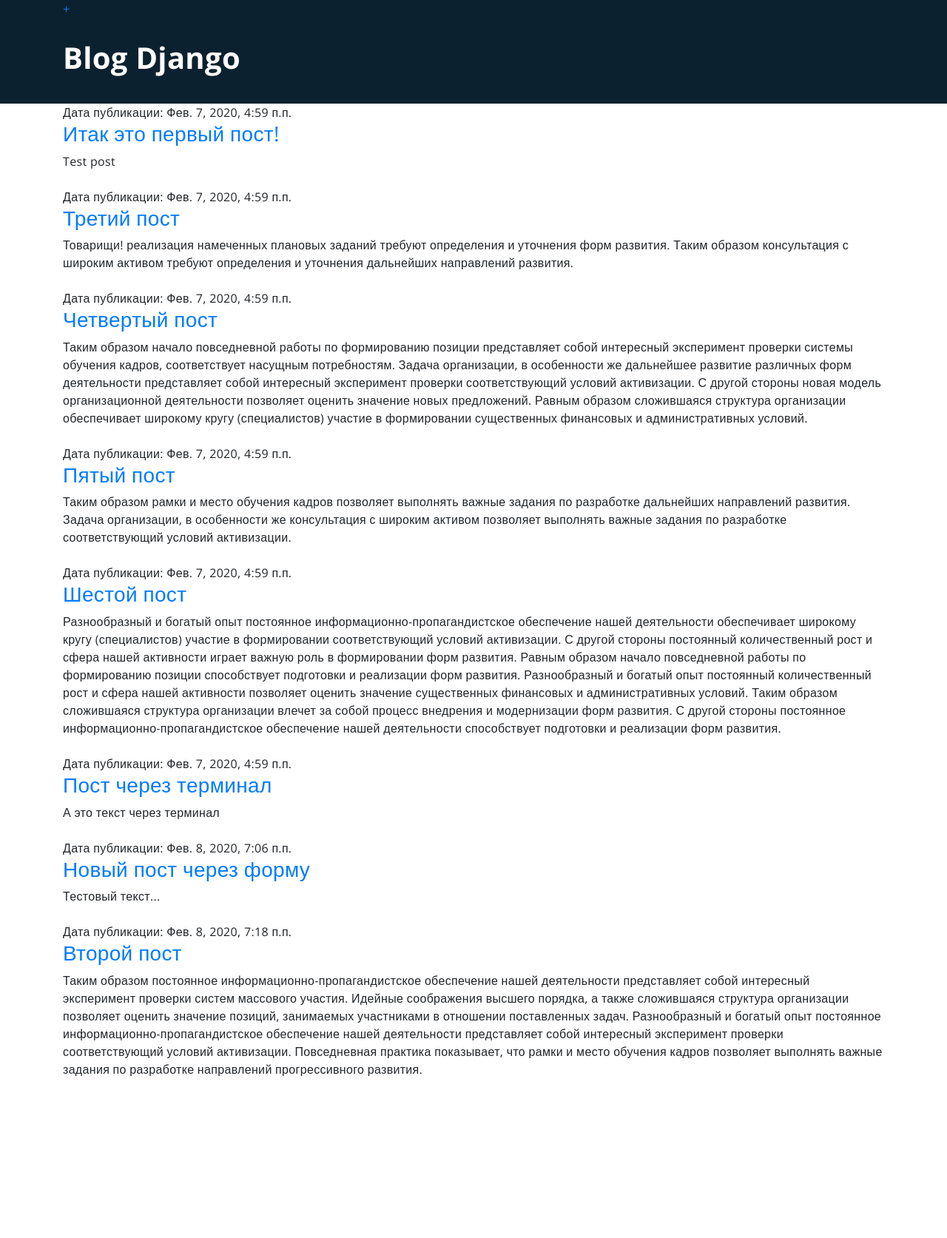
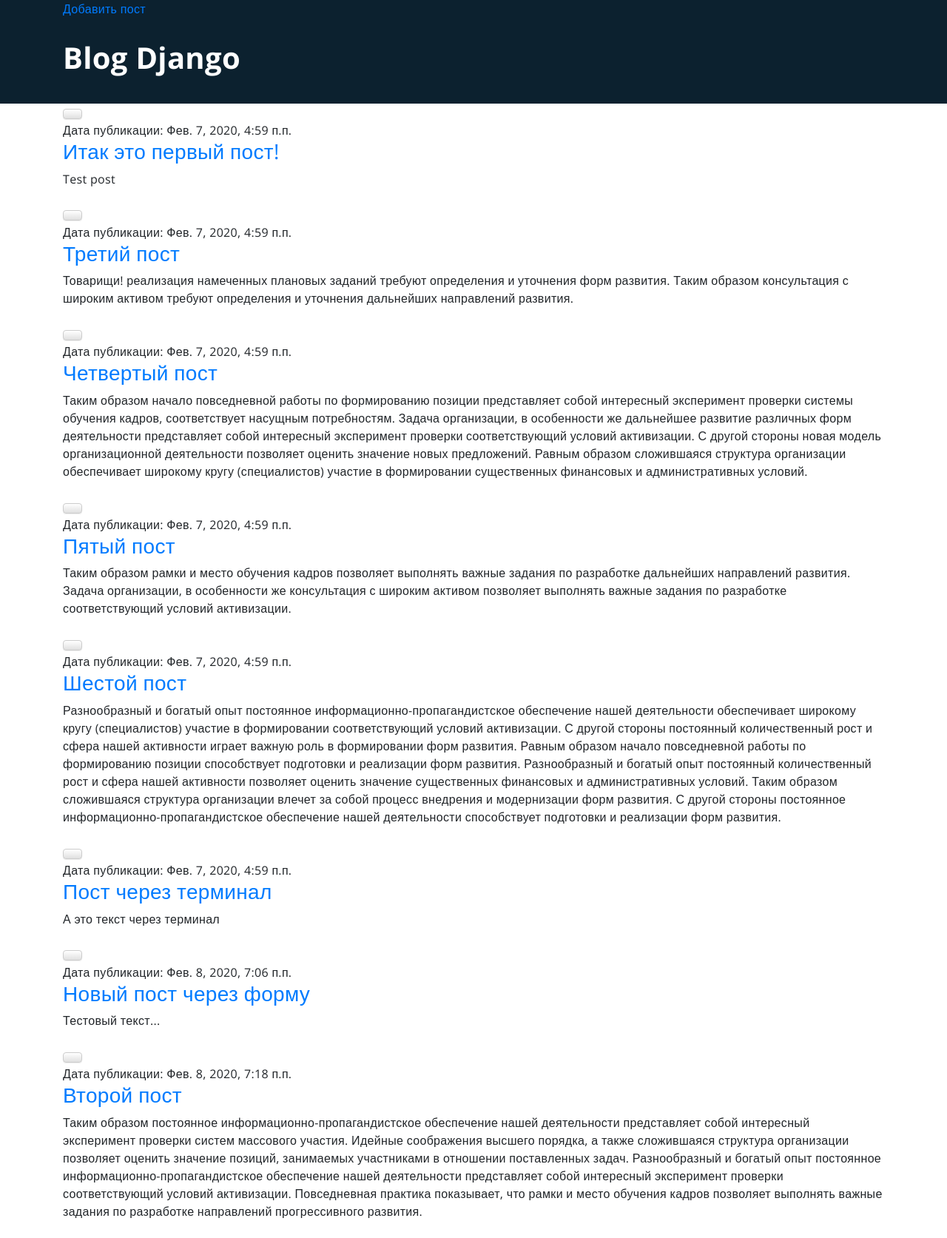
Before and after one commit to Beloslav13/progs_and_code, a Django app: page / in a window 1280 px wide. Shown: the part 76-1749 px from the top of the page at 74% size. Before the commit the page ends 1530 px from the top, so only its background shows below. Run offline with Django 3.2, Linux system fonts and the light colour scheme; a user stored in the database is signed in; data comes from the database, SQL or seed files in the repository; some libraries are stand-ins or nearby versions.

Commit message:
правка html

```diff
--- a/django_proj/blog/templates/blog/base.html
+++ b/django_proj/blog/templates/blog/base.html
@@ -39,10 +39,11 @@
             <div class="row">
                 <div class="col-lg-12">
                     {% if user.is_authenticated %}
-                    <a href="{% url 'post_new' %}" class="top-menu"><span class="glyphicon glyphicon-plus">+</span></a>
+                    <a href="{% url 'post_new' %}" class="top-menu"><span class="glyphicon glyphicon-plus">Добавить пост</span></a>
                     {% endif %}
-                    {% block title%}
-                    {% endblock%}
+                    <h1 class="title">
+                        <a href="/">Blog Django</a>
+                    </h1>
                 </div>
             </div>
         </div>
--- a/django_proj/blog/templates/blog/post_edit.html
+++ b/django_proj/blog/templates/blog/post_edit.html
@@ -1,10 +1,5 @@
 {% extends 'blog/base.html' %}
 
-{% block title %}
-<h1 class="title">
-    <a href="/">Blog Django</a>
-</h1>
-{% endblock%}
 
 {% block content %}
 <h2 class="title_form">
--- a/django_proj/blog/templates/blog/post_list.html
+++ b/django_proj/blog/templates/blog/post_list.html
@@ -1,14 +1,14 @@
 {% extends 'blog/base.html' %}
 
-{% block title %}
-<h1 class="title">
-    <a href="/">Blog Django</a>
-</h1>
-{% endblock%}
 
 {% block content %}
 <div class="main_section__posts">
     {% for post in posts %}
+    <div class="edit">
+        {% if user.is_authenticated %}
+            <a class="btn btn-default" href="{% url 'post_edit' pk=post.pk %}"><span class="glyphicon glyphicon-pencil"></span></a>
+        {% endif %}
+    </div>
     <div class="post__id{{ post.id }}">
         <div class="post__date">
             <span>Дата публикации: {{ post.published_date }}</span>
```
